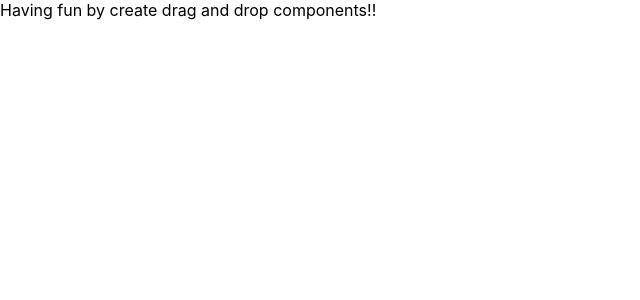
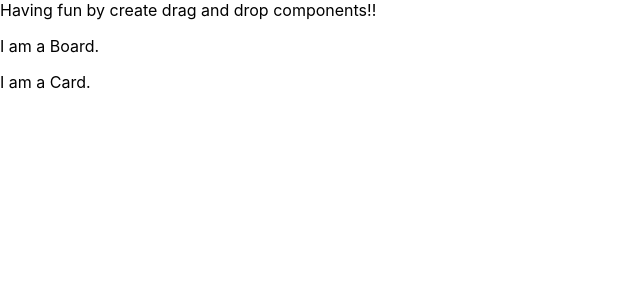
Before and after one commit to ReneSchmitz/drag-and-drop, a React (Create React App) app in the folder client/: page / in a window 1280 px wide. Shown: the top 300 px of the page, without its empty margins (0-640 px from the left). Built offline with nearby package versions, Linux system fonts and the light colour scheme.

Commit message:
Creating board and card components

```diff
--- a/client/src/App.js
+++ b/client/src/App.js
@@ -1,8 +1,16 @@
 import React from "react";
 import "./App.css";
+import Board from "./components/Board";
+import Card from "./components/Card";
 
 function App() {
-  return <div>Having fun by create drag and drop components!!</div>;
+  return (
+    <>
+      <div>Having fun by create drag and drop components!!</div>
+      <Board />
+      <Card />
+    </>
+  );
 }
 
 export default App;
--- /dev/null
+++ b/client/src/components/Board.js
@@ -0,0 +1,12 @@
+import React from "react";
+import styled from "styled-components/macro";
+
+const Container = styled.div``;
+
+export default function Board() {
+  return (
+    <Container>
+      <p>I am a Board.</p>
+    </Container>
+  );
+}
--- /dev/null
+++ b/client/src/components/Card.js
@@ -0,0 +1,12 @@
+import React from "react";
+import styled from "styled-components/macro";
+
+const Container = styled.div``;
+
+export default function Card() {
+  return (
+    <Container>
+      <p>I am a Card.</p>
+    </Container>
+  );
+}
```
Also changed, not shown: client/package.json (+5 -2 lines), 1 other file (tests, documents, lock files or other folders).
